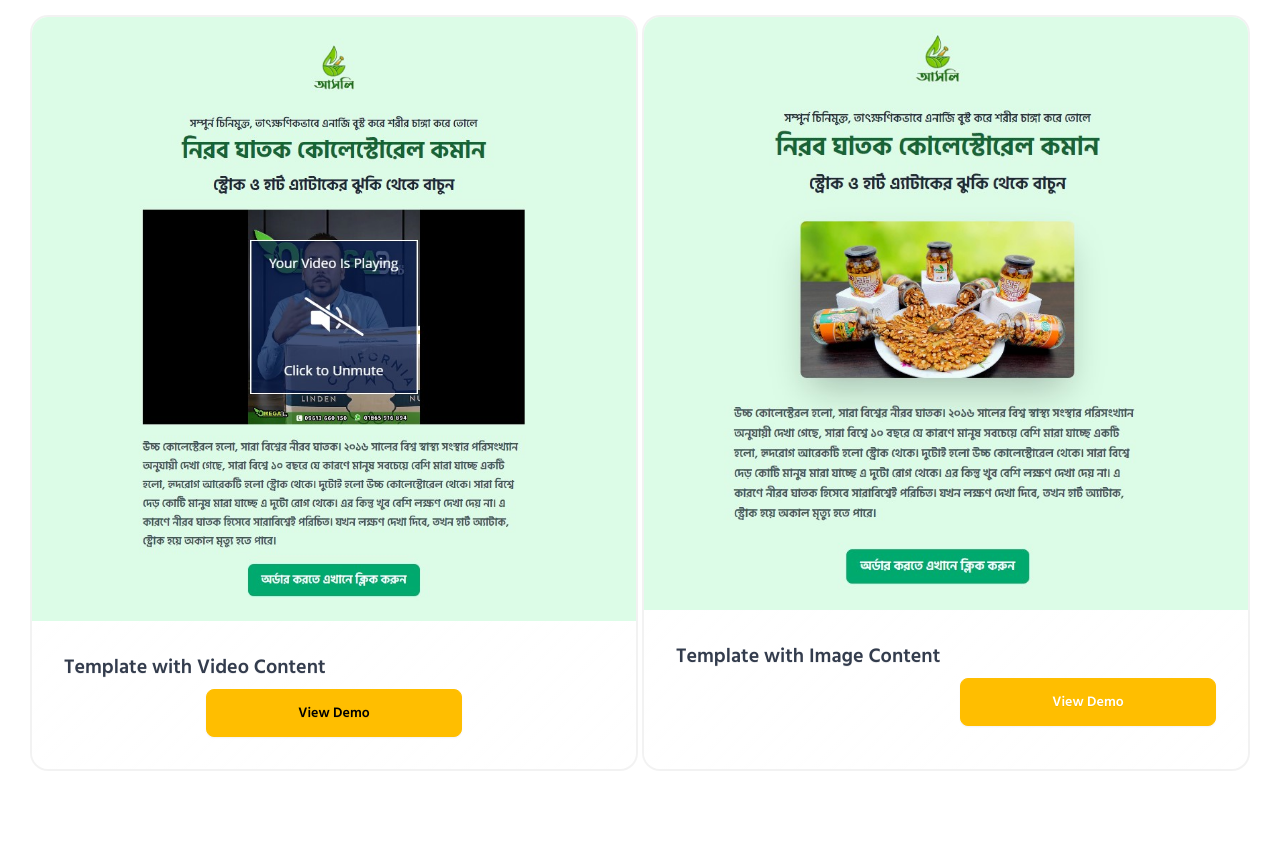
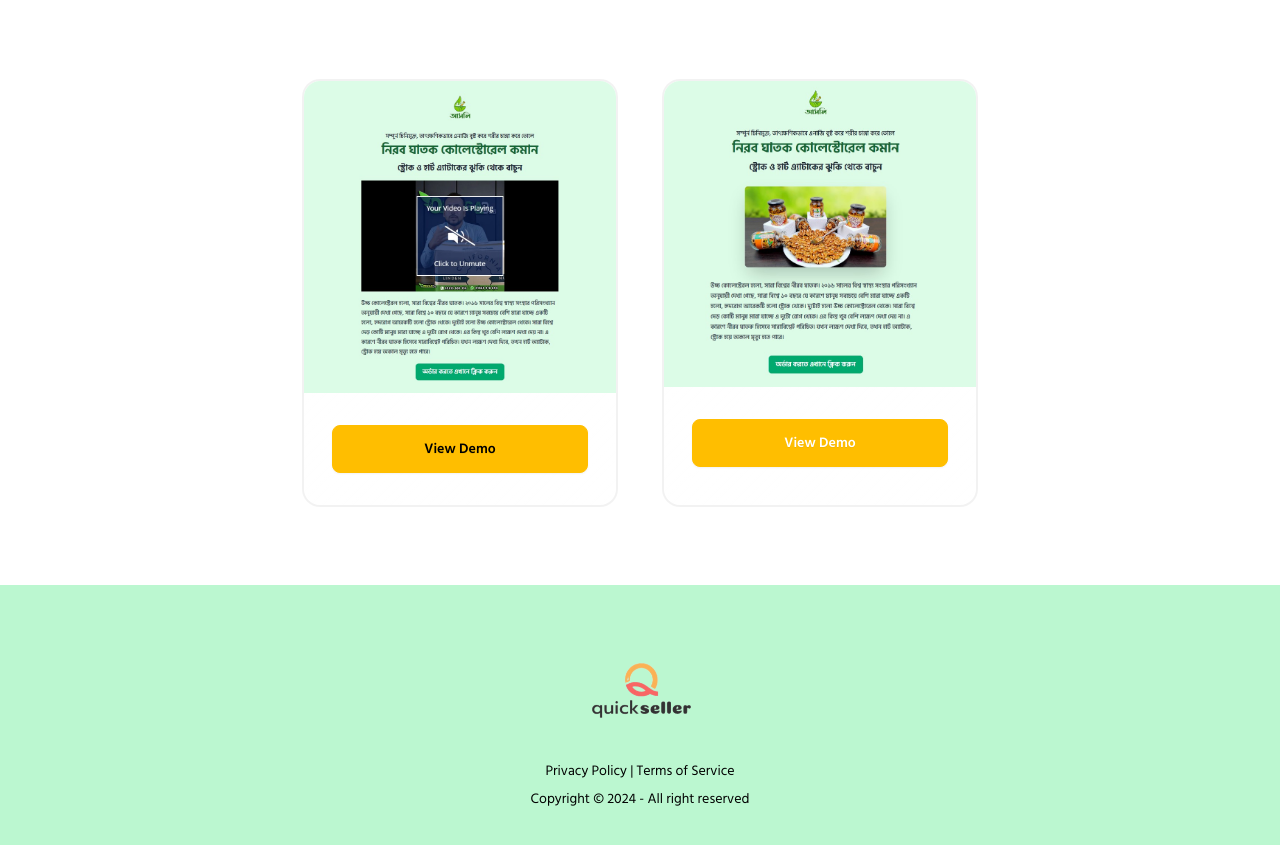
Before and after one commit to m0shiurX/default, a website built with Vite: page index.html in a window 1280 px wide. Shown: the part 243-1088 px from the top of the page. Before the commit the page ends 1012 px from the top, so only its background shows below. Built offline with nearby package versions, Linux system fonts and the light colour scheme.

Commit message:
footer updated

```diff
--- a/index.html
+++ b/index.html
@@ -13,31 +13,31 @@
 </head>
 
 <body class="font-bn">
-  <div class="container">
+  <div class="container pb-20">
     <div class="flex justify-center">
       <img class="rounded-lg h-36 w-36" src="./quick-seller.png" alt="">
     </div>
-    <div class="prose text-center mx-auto">
+    <div class="prose text-center pb-16 mx-auto">
       <h4> </h4>
       <h1 class="mb-4 text-green-800"> স্মার্ট সেলারদের জন্য স্মার্ট সমাধান </h1>
       <h2 class="mt-1"> টেম্প্লেট নির্বাচন করুন </h2>
     </div>
-    <div class="grid grid-cols-2 gap-2 mt-5">
-      <div class="card glass">
-        <figure><img src="./video.jpg" alt="car!" /></figure>
+    <div class="max-w-2xl mx-auto grid grid-cols-2 gap-12 mt-5">
+      <div class="card glass hover:border-spacing-6 hover:border-4 hover:border-red-800 hover:shadow-lg">
+        <figure><a target="_blank" href="./order-video.html"><img src="./video.jpg" alt="car!" /></a></figure>
         <div class="card-body">
-          <h2 class="card-title">Template with Video Content</h2>
+          <!-- <h2 class="card-title">Template with Video Content</h2> -->
           <div class="card-actions justify-center">
             <a target="_blank" href="./order-video.html" class="btn btn-wide btn-warning">View Demo</a>
           </div>
         </div>
       </div>
 
-      <div class="card glass">
-        <figure><img src="./image.jpg" alt="car!" /></figure>
+      <div class="card glass hover:border-spacing-6 hover:border-4 hover:border-red-800 hover:shadow-lg">
+        <figure><a target="_blank" href="./order.html"><img src="./image.jpg" alt="car!" /></a></figure>
         <div class="card-body">
-          <h2 class="card-title">Template with Image Content</h2>
-          <div class="card-actions justify-end">
+          <!-- <h2 class="card-title">Template with Image Content</h2> -->
+          <div class="card-actions justify-center">
             <a target="_blank" href="./order.html" class="btn btn-wide text-white btn-warning">View Demo</a>
           </div>
         </div>
@@ -45,6 +45,14 @@
 
     </div>
   </div>
+  <footer class="footer footer-center p-10 bg-green-200 text-accent-content">
+    <aside>
+      <img class="h-32" src="./quick-seller.png" alt="">
+      <p> <a href="#" target="_blank" rel="noopener noreferrer">Privacy Policy</a> | <a href="#" target="_blank"
+          rel="noopener noreferrer">Terms of Service</a></p>
+      <p>Copyright © 2024 - All right reserved</p>
+    </aside>
+  </footer>
   <!-- CONTENT SECTION END -->
   <script type="module" src="/main.js"></script>
 </body>
--- a/order-video.html
+++ b/order-video.html
@@ -202,6 +202,13 @@
       </div>
     </div>
   </div>
+  <footer class="footer footer-center p-10 bg-green-200 text-accent-content">
+    <aside>
+      <img class="h-32" src="./quick-seller.png" alt="">
+      <p>Privacy Policy | Terms of Service</p>
+      <p>Copyright © 2024 - All right reserved</p>
+    </aside>
+  </footer>
   <!-- CONTENT SECTION END -->
   <script type="module" src="/main.js"></script>
   <script type="module" src="/video.js"></script>
--- a/order.html
+++ b/order.html
@@ -198,6 +198,13 @@
       </div>
     </div>
   </div>
+  <footer class="footer footer-center p-10 bg-green-200 text-accent-content">
+    <aside>
+      <img class="h-32" src="./quick-seller.png" alt="">
+      <p>Privacy Policy | Terms of Service</p>
+      <p>Copyright © 2024 - All right reserved</p>
+    </aside>
+  </footer>
   <!-- CONTENT SECTION END -->
   <script type="module" src="/main.js"></script>
 </body>
```
Also changed, not shown: public/logo-w.png (added).
